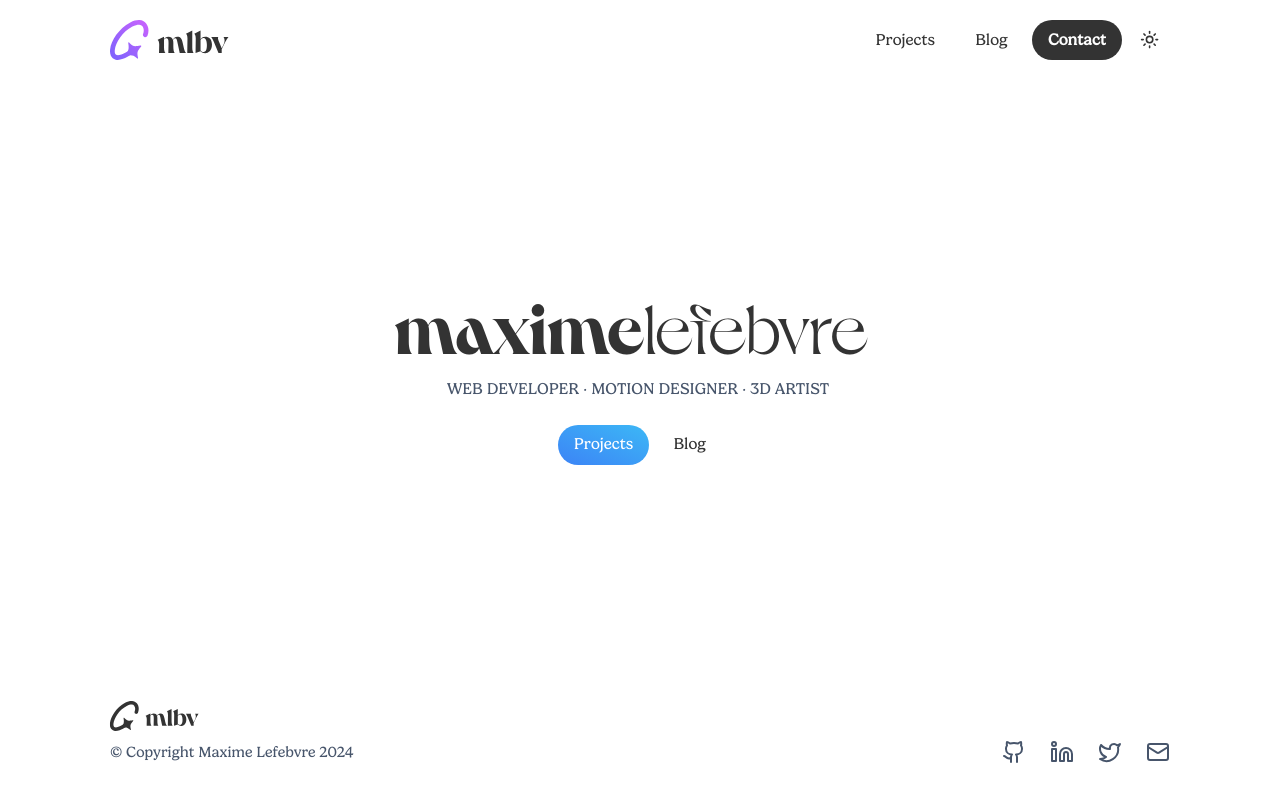
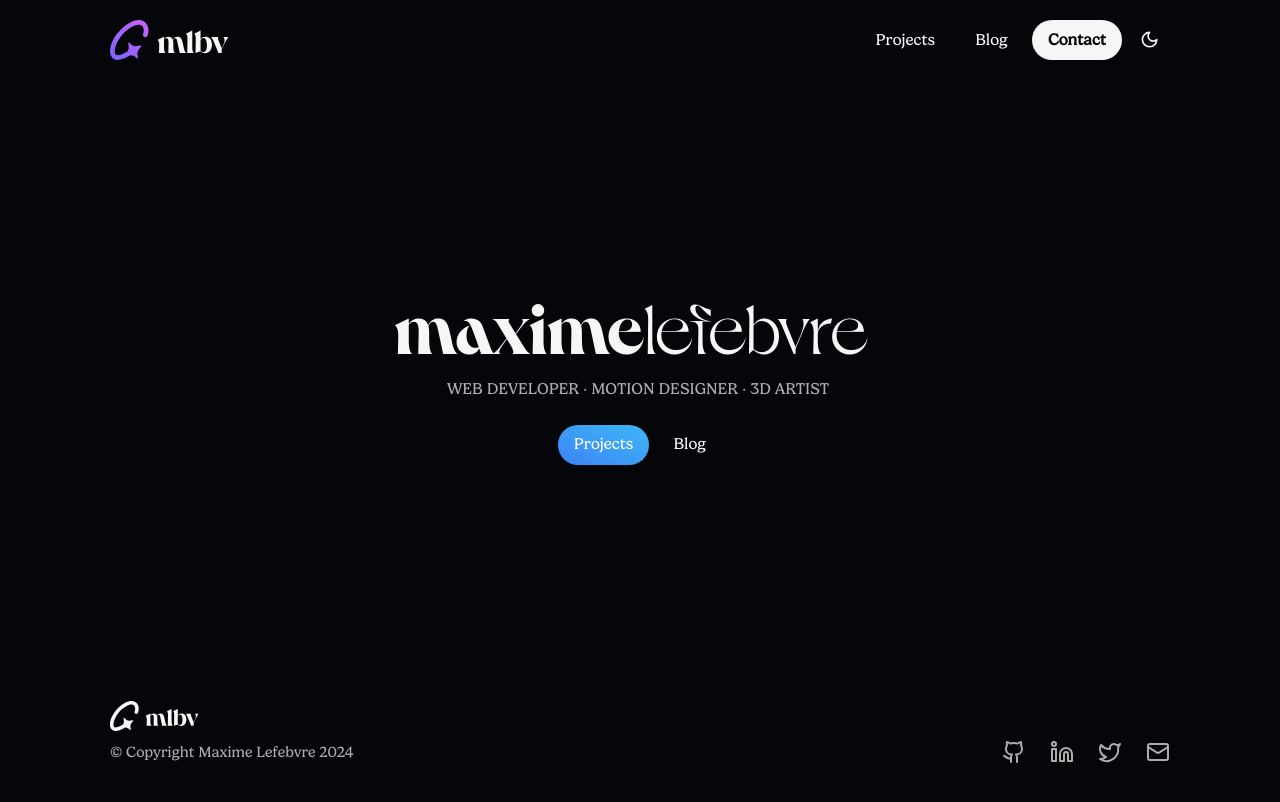
Before and after one commit to maximelbv/blog, a Next.js app: page / in a window 1280 px wide. Built offline with nearby package versions, Linux system fonts and the light colour scheme; no server answers.

Commit message:
install vercel analytics

```diff
--- a/app/layout.tsx
+++ b/app/layout.tsx
@@ -7,6 +7,7 @@ import { siteConfig } from "@/config/site";
 import { SiteFooter } from "@/components/site-footer";
 import { Header } from "@/components/header";
 import localFont from "@next/font/local";
+import { Analytics } from "@vercel/analytics/react";
 
 const jakarta = Plus_Jakarta_Sans({
   subsets: ["latin"],
@@ -75,6 +76,7 @@ export default function RootLayout({
             <main className="flex-grow">{children}</main>
             <SiteFooter />
           </div>
+          <Analytics />
         </Providers>
       </body>
     </html>
--- a/components/providers.tsx
+++ b/components/providers.tsx
@@ -8,7 +8,7 @@ export function Providers({ children }: { children: ReactNode }) {
   return (
     <ThemeProvider
       attribute="class"
-      defaultTheme="system"
+      defaultTheme="dark"
       enableSystem
       disableTransitionOnChange
     >
--- a/package.json
+++ b/package.json
@@ -16,6 +16,7 @@
     "@radix-ui/react-icons": "^1.3.0",
     "@radix-ui/react-slot": "^1.0.2",
     "@radix-ui/react-toggle-group": "^1.1.0",
+    "@vercel/analytics": "^1.3.2",
     "class-variance-authority": "^0.7.0",
     "clsx": "^2.1.0",
     "embla-carousel-react": "^8.1.8",
```
Also changed, not shown: 1 other file (tests, documents, lock files or other folders).
